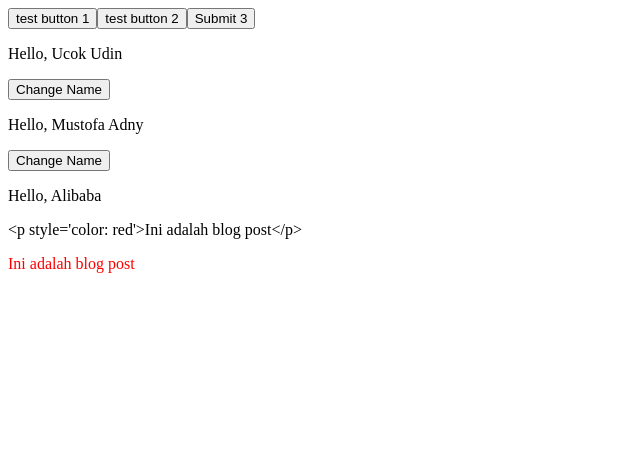
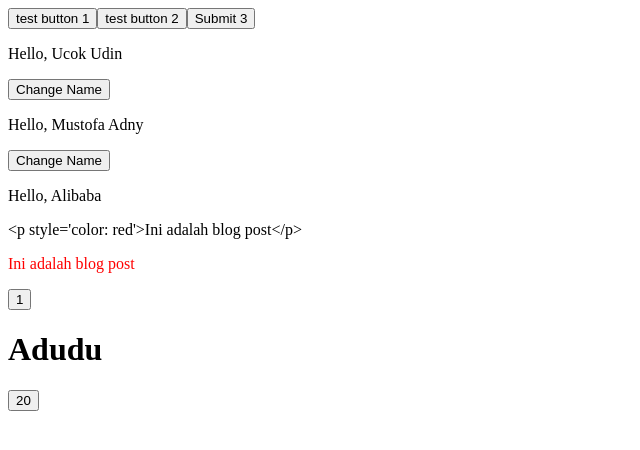
Before and after one commit to Mustofaadni04040/vue-basics, a Vue app: page / in a window 1280 px wide. Shown: the top 450 px of the page, without its empty margins (0-640 px from the left). Built offline with nearby package versions, Linux system fonts and the light colour scheme.

Commit message:
reactivity state

```diff
--- a/src/App.vue
+++ b/src/App.vue
@@ -1,4 +1,5 @@
 <script setup>
+import { reactive, ref } from 'vue'
 import MainButton from './components/MainButton.vue'
 
 const name = 'Ucok Udin'
@@ -8,6 +9,13 @@ const blogClass = 'text-2xl flex flex-col'
 const submitButton = {
   title: 'Submit',
 }
+const count = ref(1)
+
+const updateCount = () => {
+  count.value++
+}
+
+const user = reactive({ name: 'Adudu', age: 20 })
 </script>
 
 <template>
@@ -22,6 +30,11 @@ const submitButton = {
   <div v-bind:id="idBlog" :class="blogClass">{{ blogPost }}</div>
   <!--shorthand: :id="idBlog"-->
   <div v-html="blogPost"></div>
+  <button @click="updateCount">{{ count }}</button>
+  <div>
+    <h1>{{ user.name }}</h1>
+    <button @click="user.age++">{{ user.age }}</button>
+  </div>
 </template>
 
 <style scoped></style>
```
